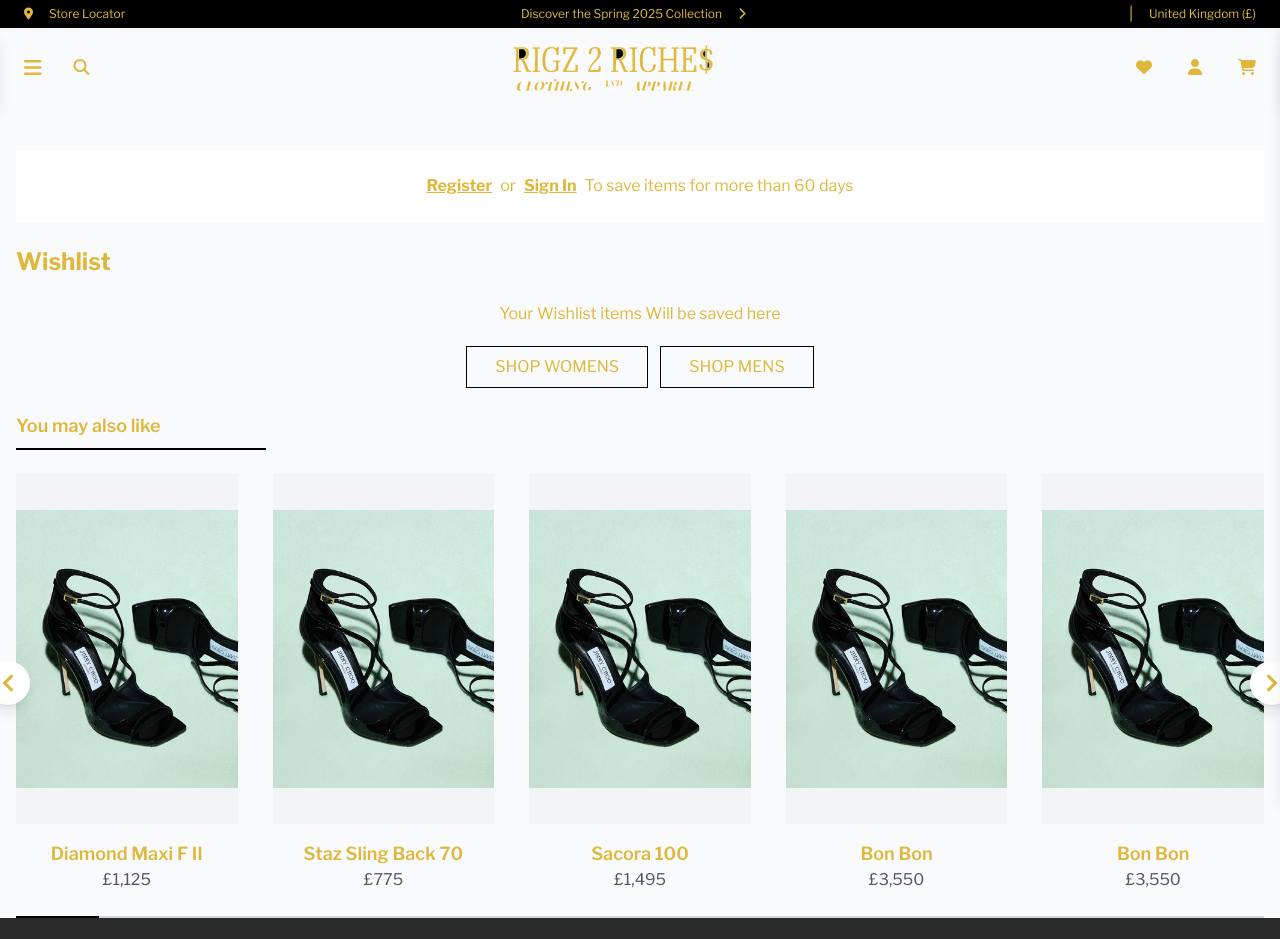
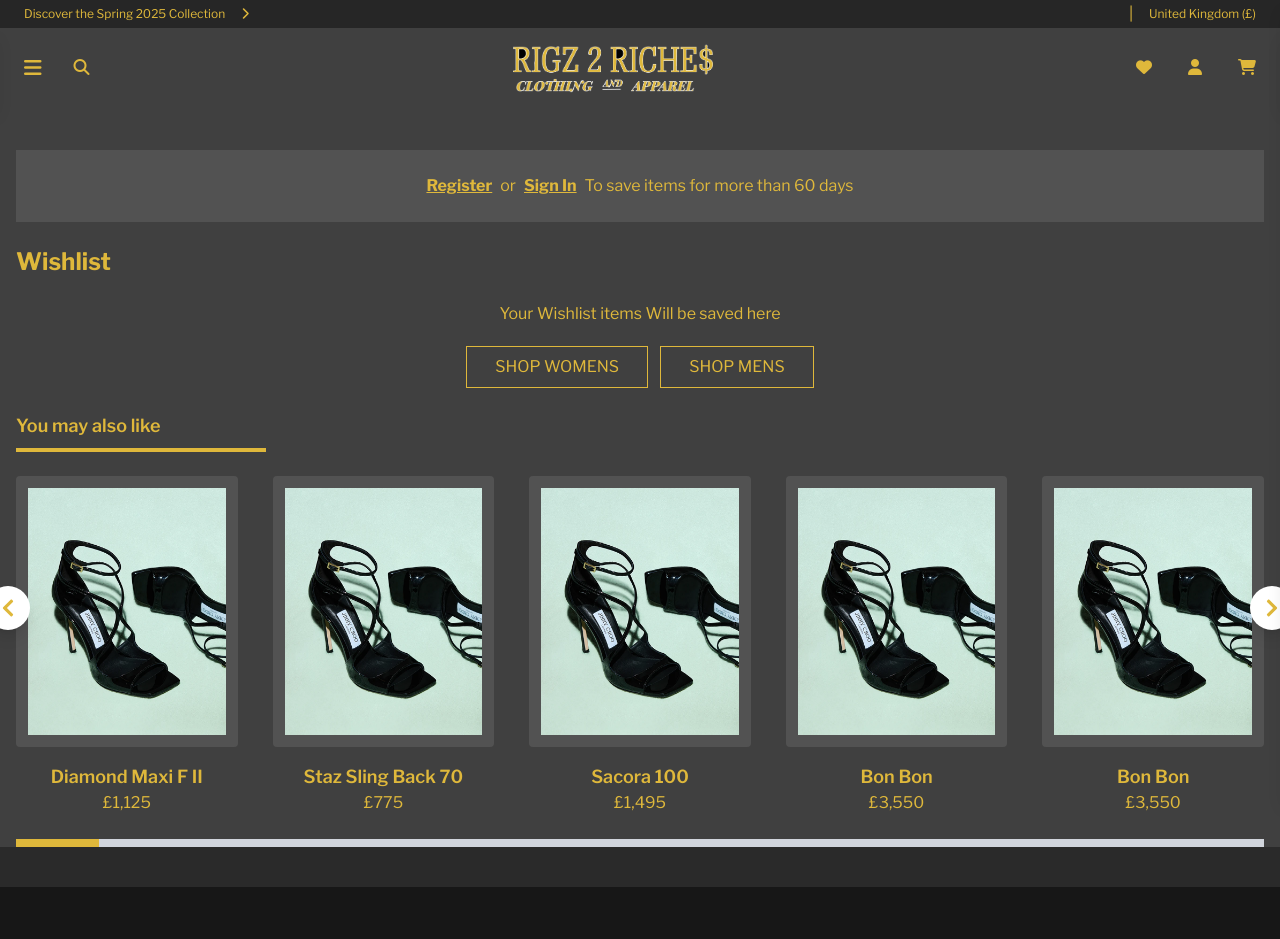
Before and after one commit to NaeemUllah6/jimmychoo, a React (Vite) app: page /wishlist in a window 1280 px wide. Shown: the top 939 px of the page. Built offline with nearby package versions, Linux system fonts and the light colour scheme.

Commit message:
changes requested updated

```diff
--- a/src/components/Woment-components/cards.jsx
+++ b/src/components/Woment-components/cards.jsx
@@ -24,7 +24,7 @@
 
   return (
     <div
-      className="relative w-full bg-white border border-gray-300 rounded-lg shadow-md overflow-hidden transition-transform "
+      className="relative w-full bg-neutral-700 border p-4 border-gray-300 rounded-lg shadow-amber-50 overflow-hidden transition-transform "
       onMouseEnter={() => setIsHovered(true)}
       onMouseLeave={() => setIsHovered(false)}
     >
@@ -48,8 +48,8 @@
       </div>
 
       <div className="p-4 text-center">
-        <h3 className="text-lg font-semibold text-gray-900">{product.title}</h3>
-        <p className="text-gray-600 text-md font-medium">{product.price}</p>
+        <h3 className="text-lg font-semibold text-[#DFB83B]">{product.title}</h3>
+        <p className=" text-md font-medium text-[#DFB83B]">{product.price}</p>
       </div>
 
       {isHovered && (
@@ -69,8 +69,8 @@
 const ProductGrid = () => {
   return (
    <Link to='/addtoCart'>
-    <div className="w-full  mx-auto p-4">
-      <div className="grid grid-cols-1 sm:grid-cols-2 md:grid-cols-3 lg:grid-cols-4 gap-2">
+    <div className="w-full  mx-auto p-4 shadow-md shadow-amber-100">
+      <div className="grid grid-cols-1 sm:grid-cols-2 md:grid-cols-3 lg:grid-cols-4 gap-4">
         {cardData.map((product) => (
           <Card key={product.id} product={product} />
         ))}
--- a/src/layout/endOffcanvas.jsx
+++ b/src/layout/endOffcanvas.jsx
@@ -1,17 +1,17 @@
 import { useState } from "react";
-import { Link } from "react-router-dom";
+// import { Link } from "react-router-dom";
 
 const TopBar = () => {
   const [isOpen, setIsOpen] = useState(false);
 
   return (
     <>
-      <div className="bg-black h-7 px-6 fixed top-0 w-full flex gap-3 items-center justify-between z-30">
-        <div className="items-center gap-4 hidden md:flex w-full">
+      <div className="bg-neutral-800 h-7 px-6 fixed top-0 w-full flex gap-3 items-center justify-between z-30">
+        {/* <div className="items-center gap-4 hidden md:flex w-full">
           <i className="fa fa-location-dot text-[#DFB83B] text-xs"></i>
           <Link to="/locationLocator" className="text-xs text-[#DFB83B] hidden md:block">Store Locator</Link>
-        </div>
-        <div className="flex items-center gap-4 justify-center w-full">
+        </div> */}
+        <div className="flex items-center gap-4 justify-start w-full">
           <p className="text-xs text-[#DFB83B]">Discover the Spring 2025 Collection</p>
           <i className="fa text-xs fa-chevron-right text-[#DFB83B]"></i>
         </div>
--- a/src/layout/footer.jsx
+++ b/src/layout/footer.jsx
@@ -41,7 +41,7 @@
    </div>
     <div className=" bg-[#2a2a2a">
      <div className='p-10 border-b-[0.1px] border-white'>
-     <div className="grid grid-cols-1  md:grid-cols-2 lg:grid-cols-6 gap-5">
+     <div className="grid grid-cols-2  md:grid-cols-3 lg:grid-cols-6 gap-5">
 
         <div className="cols-span-2 lg:col-span-3">
           <img width={80} height={80} src={FooterLogo} alt="Footer Logo" />
--- a/src/layout/thirdOffcanvas.jsx
+++ b/src/layout/thirdOffcanvas.jsx
@@ -42,7 +42,7 @@
       </button>
 
       <div
-        className={`fixed top-0 left-0 h-full max-w-[550px] bg-white shadow-lg transform ${
+        className={`fixed top-0 left-0 h-full w-full md:max-w-[450px] bg-white shadow-lg transform ${
           isOpen ? "translate-x-0" : "-translate-x-full"
         } transition-transform duration-300 ease-in-out z-50`}
       >
--- a/src/pages/Authentication/login.jsx
+++ b/src/pages/Authentication/login.jsx
@@ -1,19 +1,19 @@
 const SignIn = () => {
     return (
-      <div className="bg-white flex flex-col justify-between px-10 py-5 h-full rounded-lg shadow-md w-full max-w-md">
+      <div className="bg-neutral-600 flex flex-col justify-between px-10 py-5 h-full rounded-lg shadow-md w-full max-w-md">
        <div>
        <h2 className="text-2xl font-bold mb-4">Sign in</h2>
 
-  <input type="email" placeholder="Email" className="w-full p-2 border border-gray-300 rounded mb-3" />
-  <input type="password" placeholder="Password" className="w-full p-2 border border-gray-300 rounded mb-3" />
+  <input type="email" placeholder="Email" className="w-full p-2 border border-[#DFB83B] focus:outline-0 rounded mb-3" />
+  <input type="password" placeholder="Password" className="w-full p-2 border border-[#DFB83B] focus:outline-0 rounded mb-3" />
 
-  <a href="#" className="text-sm text-gray-600 underline my-4 flex justify-end">
+  <a href="#" className="text-sm text-[#DFB83B] underline my-4 flex justify-end">
     Forgot Your Password?
   </a>
        </div>
 
        <div>
-       <button className="w-full bg-black text-white py-3  font-bold">
+       <button className="w-full bg-[#DFB83B] text-white py-3  font-bold">
           SIGN IN
         </button>
        </div>
--- a/src/pages/Authentication/signin.jsx
+++ b/src/pages/Authentication/signin.jsx
@@ -2,20 +2,20 @@
 
 const SignIn = () => {
     return (
-      <div className="bg-white px-10 py-4 rounded-lg shadow-md w-full max-w-md">
+      <div className="bg-neutral-600 px-10 py-4 rounded-lg shadow-md w-full max-w-md">
         <h2 className="text-2xl font-bold mb-4">Sign up</h2>
-        <p className="text-gray-700 mb-4">
+        <p className="text-[#DFB83B] mb-4">
           Enjoy a more personalized shopping experience with a Jimmy Choo account
         </p>
 
-        <ul className="text-gray-600 mb-6">
+        <ul className="text-[#DFB83B] mb-6">
           <li style={{listStyle:'disc'}}> Manage wishlist</li>
           <li style={{listStyle:'disc'}}> Follow orders & returns</li>
           <li style={{listStyle:'disc'}}> Exclusive early access to collections and events</li>
           <li style={{listStyle:'disc'}}> Faster Checkout</li>
         </ul>
 
-        <div className="w-full flex justify-center bg-black px-[30px] text-white py-3  font-bold">
+        <div className="w-full flex justify-center bg-[#DFB83B] px-[30px] text-white py-3  font-bold">
         <Link to='/signup' className="">
           CREATE AN ACCOUNT
         </Link>
--- a/src/pages/Authentication/signup.jsx
+++ b/src/pages/Authentication/signup.jsx
@@ -88,7 +88,7 @@
 }}
 className="pb-5 pt-[20px]"
 >
-     <form id="formSubmita" onSubmit={handleSubmit} className="p-8 mx-3 mt-[150px] bg-white  max-w-lg md:mx-auto border rounded-none-lg shadow-md">
+     <form id="formSubmita" onSubmit={handleSubmit} className="p-8 mx-3 mt-[150px] bg-neutral-800  max-w-lg md:mx-auto border rounded-none-lg shadow-md">
       <h2 className="text-xl font-bold pb-6">Sign Up</h2>
       <p className="mb-4 text-sm">Enjoy a more personalized shopping experience with a Jimmy Choo account.</p>
 
@@ -187,7 +187,7 @@
       </div>
 
 
-  <button type="submit" className="bg-black text-white p-2 rounded-none w-full">
+  <button type="submit" className="bg-[#DFB83B] text-white p-2 rounded-none w-full">
     Sign Up
   </button>
     </form >
--- a/src/pages/cartOption/wishlist.jsx
+++ b/src/pages/cartOption/wishlist.jsx
@@ -33,9 +33,9 @@
 
   return (
 
-    <div className="bg-gray-50 pt-[150px]">
+    <div className="bg-neutral-700 pt-[150px]">
       <div className="w-full max-w-7xl whitespace-nowrap flex-wrap  mx-auto  mb-10 px-4">
-        <div className="bg-white w-full py-6 mb-6">
+        <div className="bg-neutral-600 w-full py-6 mb-6">
           <div className="flex flex-wrap gap-2 m-w-[1000px] justify-center mx-auto" >
             <Link to="/login" className="font-bold underline" >Register</Link>
             <p>or</p>
@@ -50,13 +50,13 @@
           <div className="flex flex-col flex-wrap whitespace-nowrap items-center justify-center">
             <p>Your Wishlist items Will be saved here</p>
             <div className="flex gap-3">
-              <button className="border border-black px-7  py-2 mt-5 hover:text-white hover:bg-black">SHOP WOMENS</button>
-              <button className="border border-black px-7 py-2  mt-5 hover:text-white hover:bg-black">SHOP MENS</button>
+              <button className="border border-[#DFB83B] px-7  py-2 mt-5 hover:text-white hover:bg-[#DFB83B]">SHOP WOMENS</button>
+              <button className="border border-[#DFB83B] px-7 py-2  mt-5 hover:text-white hover:bg-[#DFB83B]">SHOP MENS</button>
             </div>
           </div>
         </div>
         <h2 className="text-lg font-semibold mb-2">You may also like</h2>
-        <div className="w-[20%] border-t-[2px] border-black mb-6"></div>
+        <div className="w-[20%] border-t-[2px] border-[#DFB83B] border-2 mb-6"></div>
 
         <div className="relative">
           <Swiper
@@ -77,33 +77,33 @@
             {items.map((item) => (
               <SwiperSlide key={item.id}>
                 <div className="flex flex-col items-center">
-                  <div className="bg-gray-100 w-full h-[350px] flex items-center justify-center">
+                  <div className="bg-neutral-600 rounded w-full p-3 flex items-center justify-center">
                     <img src={item.image} alt={item.name} className="w-auto h-full object-contain" />
                   </div>
                   <h3 className="mt-4 text-lg font-semibold">{item.name}</h3>
-                  <p className="text-gray-600">{item.price}</p>
+                  <p className="text-[#DFB83B]">{item.price}</p>
                 </div>
               </SwiperSlide>
             ))}
           </Swiper>
 
           <button
-            className="prev-btn absolute left-[-30px] top-1/2 transform -translate-y-1/2 bg-white p-3 rounded-full shadow-lg z-10 hover:bg-gray-200 transition"
+            className="prev-btn absolute left-[-30px] top-[39%] transform -translate-y-1/2 bg-white p-3 rounded-full shadow-lg z-10 hover:bg-gray-200 transition"
             onClick={() => swiperRef.current?.swiper.slidePrev()}
           >
             <FaChevronLeft size={20} />
           </button>
           <button
-            className="next-btn absolute right-[-30px] top-1/2 transform -translate-y-1/2 bg-white p-3 rounded-full shadow-lg z-10 hover:bg-gray-200 transition"
+            className="next-btn absolute right-[-30px] top-[39%] transform -translate-y-1/2 bg-white p-3 rounded-full shadow-lg z-10 hover:bg-gray-200 transition"
             onClick={() => swiperRef.current?.swiper.slideNext()}
           >
             <FaChevronRight size={20} />
           </button>
         </div>
 
-        <div className="relative mt-6 w-full h-[2px] bg-gray-300">
+        <div className="relative mt-6 w-full h-[8px] bg-gray-300">
           <div
-            className="absolute top-0 left-0 h-full bg-black transition-all duration-300"
+            className="absolute top-0 left-0 h-full bg-[#DFB83B] transition-all duration-300"
             style={{ width: `${((activeIndex + 1) / items.length) * 100}%` }}
           ></div>
         </div>
```
Also changed, not shown: src/pages/orderStatus.jsx (+9 -9 lines), src/pages/LandingPage-components/signup.jsx (indentation only).
